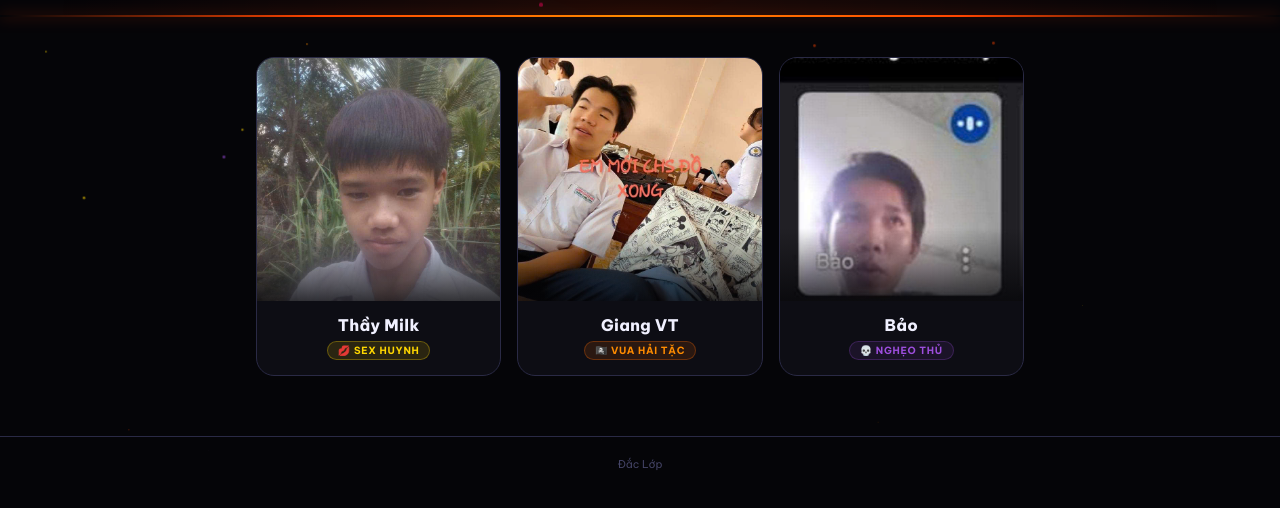
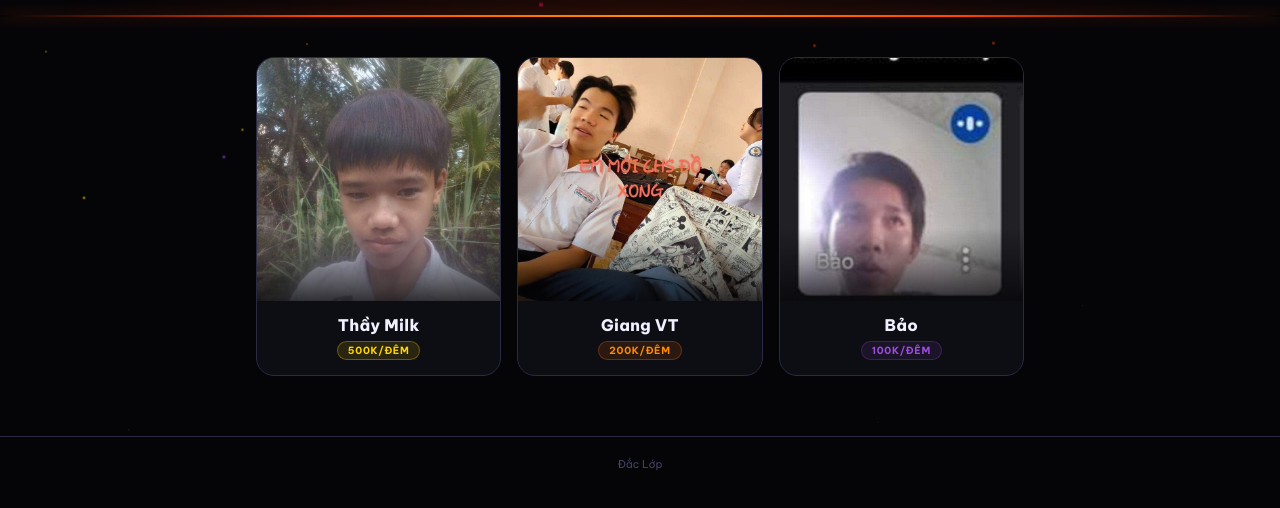
Before and after one commit to vohuudien-iuh/ff, a plain HTML site: page index.html in a window 1280 px wide. Shown: the part 250-758 px from the top of the page. Drawn offline with Linux system fonts and the light colour scheme.

Commit message:
index.html

```diff
--- a/index.html
+++ b/index.html
@@ -78,7 +78,7 @@ var members=[
   {id:2,name:"Giang VT",role:"admin",avatar:"giang.jpg",bio:"Chuẩn bị ra khơi",fb:"https://www.facebook.com/vt.giang.79"},
   {id:3,name:"Bảo",role:"member",avatar:"bao.jpg",bio:"Ác quỷ Free Fire",fb:"https://www.facebook.com/huynh.van.bao.777870"}
 ];
-var roleLabel={owner:"💋 Sex Huynh",admin:"🏴‍☠️ Vua Hải Tặc",member:"💀 Nghẹo Thủ"};
+var roleLabel={owner:"500k/đêm",admin:"200k/đêm",member:"100k/đêm"};
 var roleClass={owner:"r-owner",admin:"r-admin",member:"r-member"};
 var pc=document.getElementById('particles');
 var colors=['#ff4500','#ff8c00','#ffd700','#9d4edd','#ff006e'];
```
